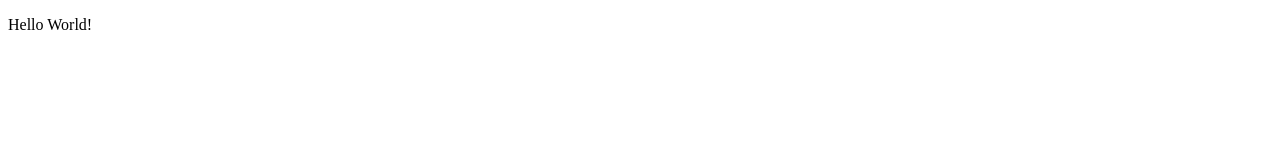
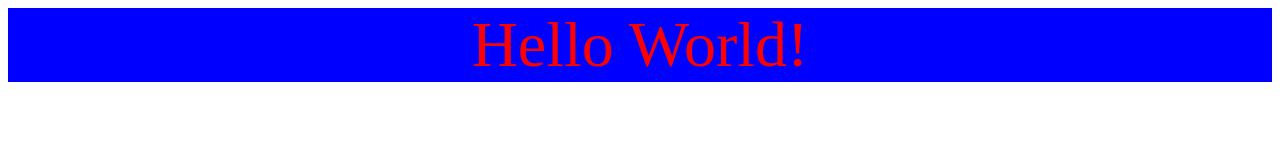
Before and after one commit to dolphinCommando/seal-team-seal-repo, a plain HTML site: page index.html in a window 1280 px wide. Drawn offline with Linux system fonts and the light colour scheme.

Commit message:
added css

```diff
--- a/index.html
+++ b/index.html
@@ -2,6 +2,7 @@
 <html lang="en-us">
 <head>
 <title>First GitHub project</title>
+<link rel="stylesheet" href="style.css">
 </head>
 <body>
 <p>Hello World!</p>
--- /dev/null
+++ b/style.css
@@ -0,0 +1,7 @@
+p {
+  color: red;
+  background-color: blue;
+  font-size: 64px;
+  margin: 0 auto;
+  text-align: center;
+}
```
